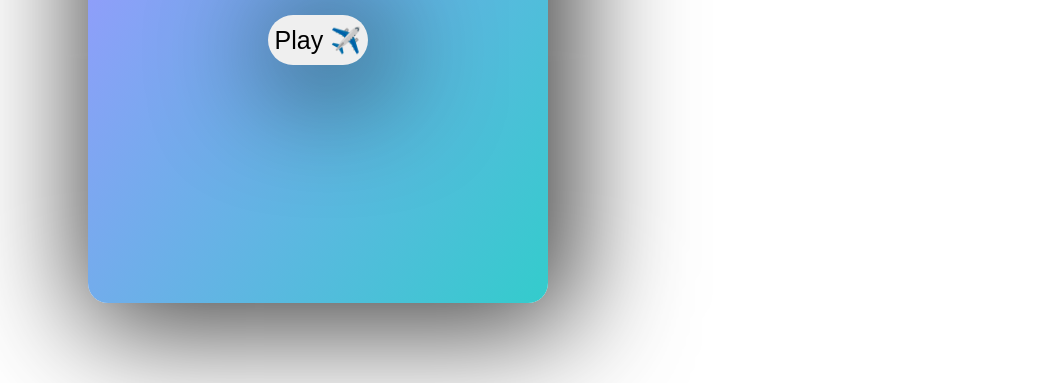
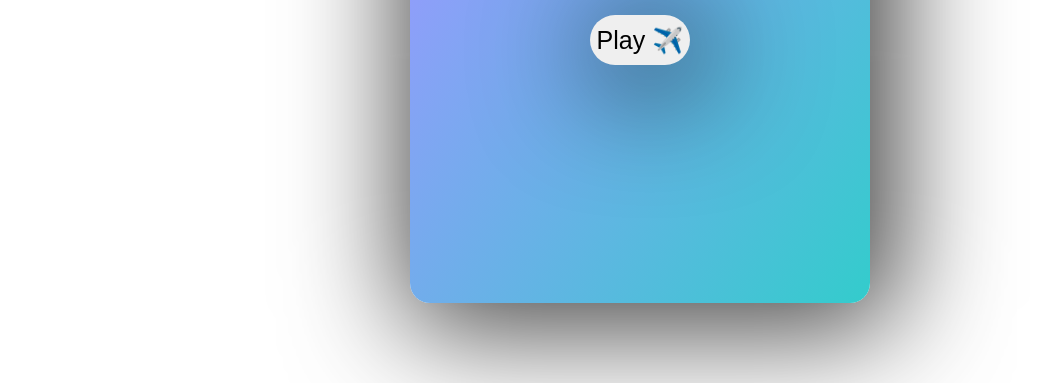
Before and after one commit to adellovas/memory-game, a plain HTML site: page index.html in a window 1280 px wide. Shown: the part 453-836 px from the top of the page, without its empty margins (0-1040 px from the left). Drawn offline with Linux system fonts and the light colour scheme.

Commit message:
CSS viewport fixes

```diff
--- a/memory.css
+++ b/memory.css
@@ -1,5 +1,8 @@
+body {
+  margin: 0;
+}
 .base {
-  margin: 80px;
+  margin: 80px auto;
   padding: 30px;
   height: 616px;
   width: 400px;
```
